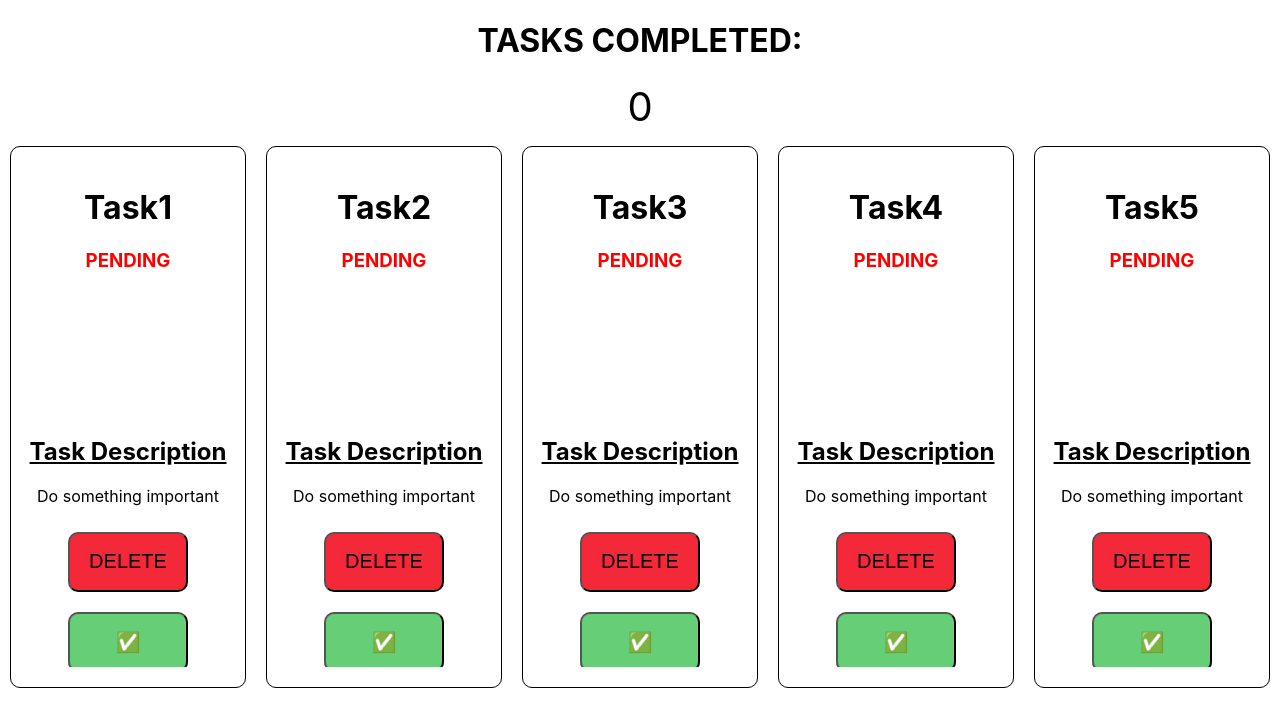
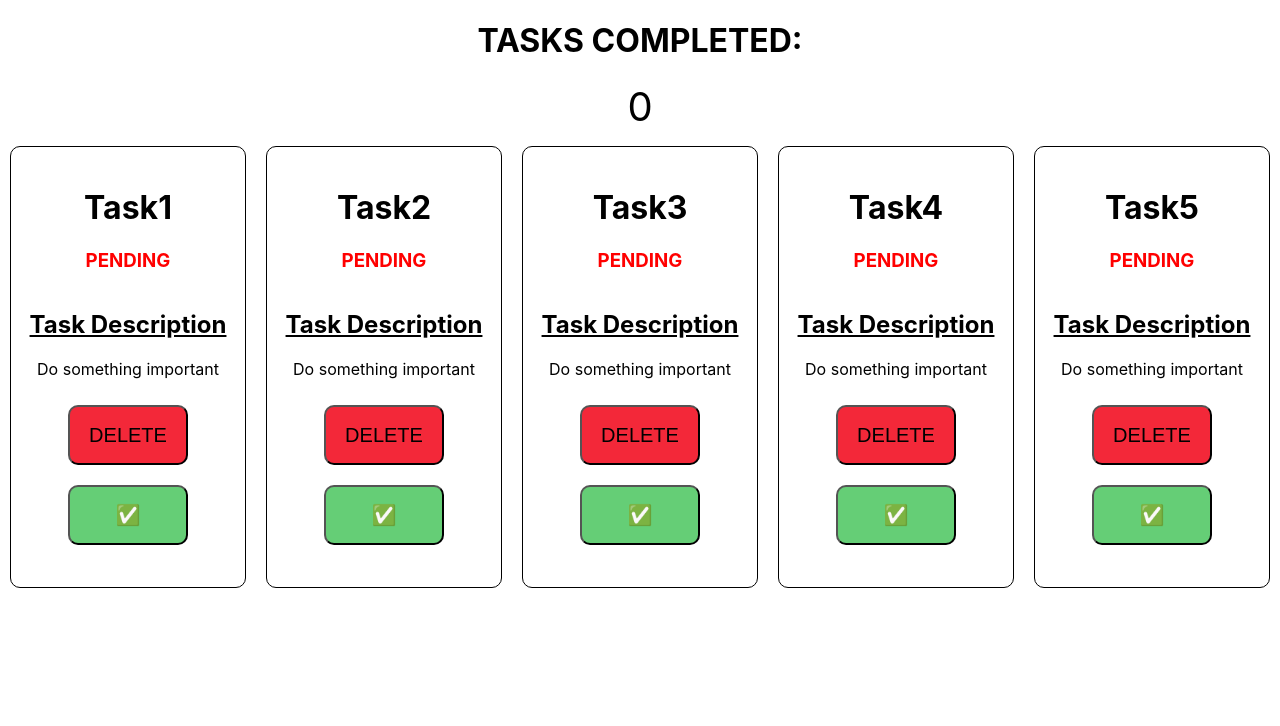
Before and after one commit to ross-u/00-react-lifting-state-up, a React (Create React App) app: page / in a window 1280 px wide. Shown: the top 726 px of the page. Built offline with nearby package versions, Linux system fonts and the light colour scheme.

Commit message:
Update manifest

```diff
--- a/src/App.css
+++ b/src/App.css
@@ -33,7 +33,7 @@
   padding: 20px 10px;
   margin: 10px;
   width: 250px;
-  height: 500px;
+  min-height: 400px;
 }
 
 .task-card-half {
@@ -59,5 +59,5 @@ button.add {
 
 .tasks-completed {
   font-size: 40px;
-  margin: 5px
+  margin: 5px;
 }
```
Also changed, not shown: public/manifest.json.
